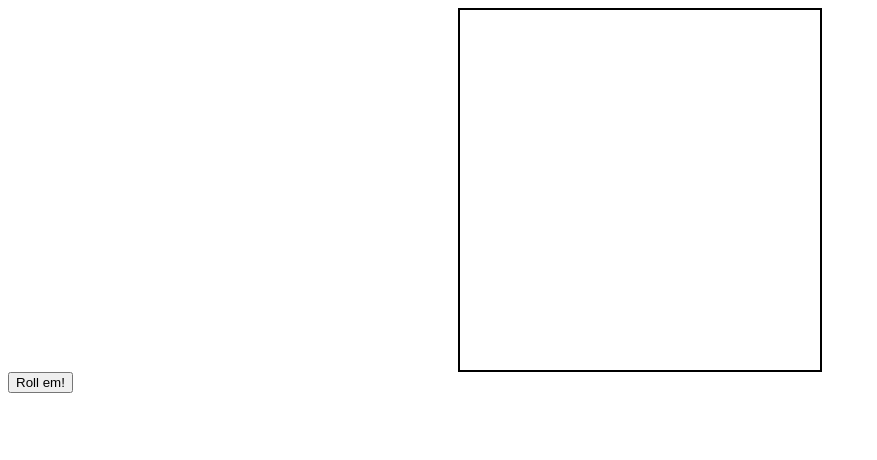
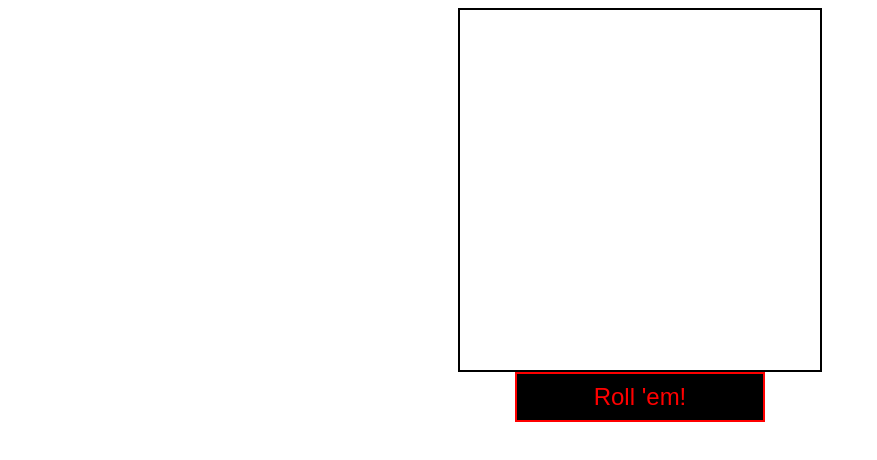
Before and after one commit to Ralphieboy525/100daysofcoding, a plain HTML site: page Dice/dice.html in a window 1280 px wide. Shown: the whole page, without its empty margins (0-877 px from the left). Drawn offline with Linux system fonts and the light colour scheme.

Commit message:
adding everything

```diff
--- a/Dice/dice.html
+++ b/Dice/dice.html
@@ -12,7 +12,11 @@
 <div id="container" class="x">
 
 </div>
-<button>Roll em!</button>
+
+<div id="btncontainer">
+<button>Roll 'em!</button>
+</div>
+
 <script type="text/javascript" src="dicejs.js"></script>
 </body>
 </html>
--- a/Dice/dicecss.css
+++ b/Dice/dicecss.css
@@ -39,3 +39,18 @@
 div {
 	/*background: black;*/
 }
+
+#btncontainer {
+	width: 250px;
+	height: 50px;
+	margin: 0 auto;
+}
+
+button {
+	width: 250px;
+	height: 50px;
+	font-size: 24px;
+	background-color: black;
+	color: red;
+	border: 2px red solid;
+}
--- a/Dice/dicejs.js
+++ b/Dice/dicejs.js
@@ -1,4 +1,4 @@
-var roll = document.querySelector("div");
+var roll = document.querySelector("#container");
 var die = document.querySelector("button");
 var cssClass = ['side1', 'side2', 'side3', 'side4', 'side5', 'side6'];
 // die.addEventListener("click", function(e){
```
Also changed, not shown: 2 other files.
